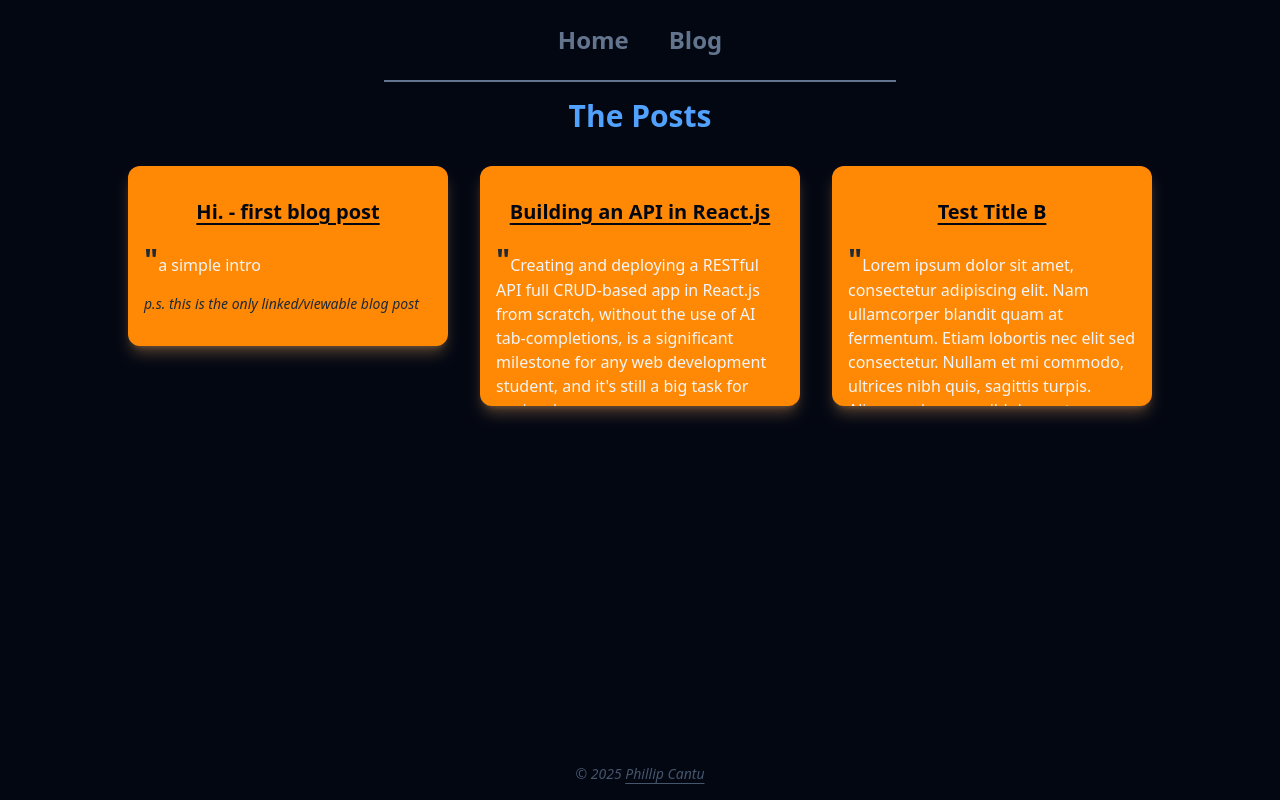
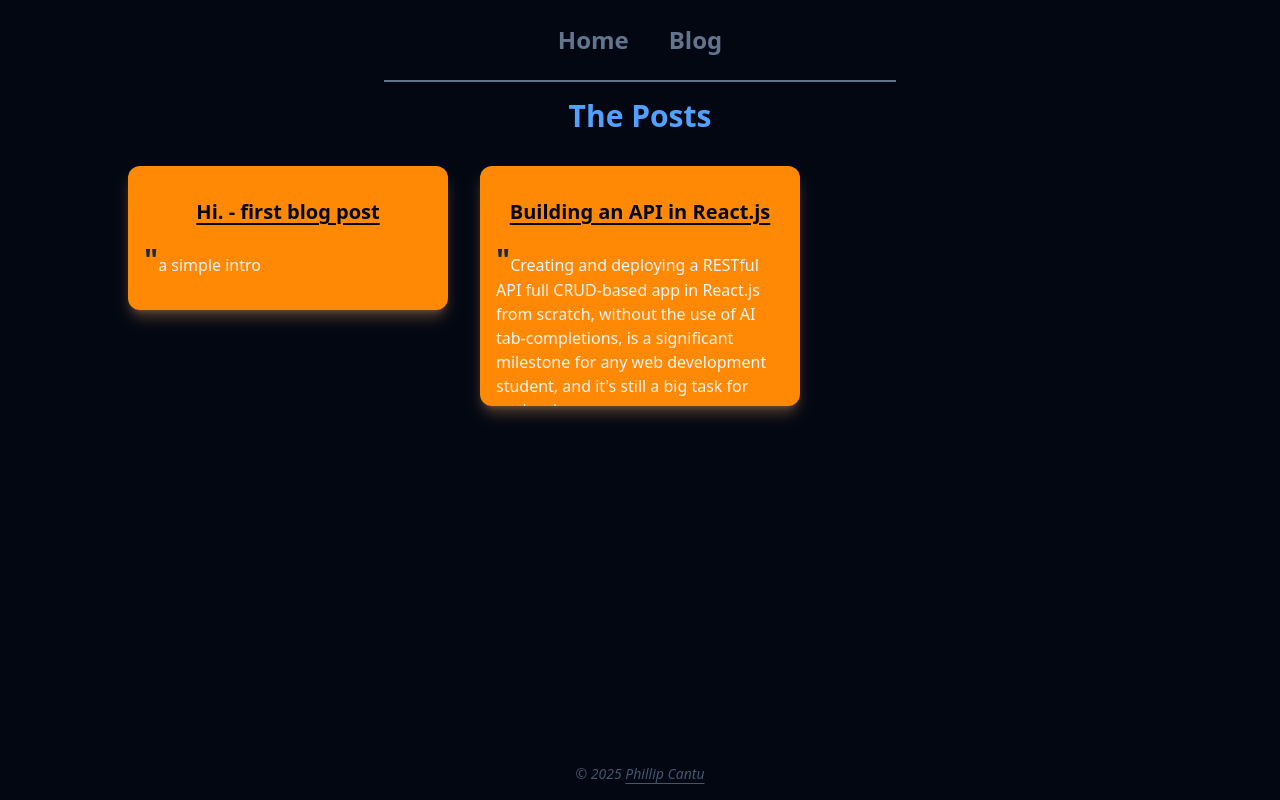
Before and after one commit to CantuPhillip-FS/phillipcantu.com, a Next.js app: page /blog in a window 1280 px wide. Built offline with nearby package versions, Linux system fonts and the light colour scheme.

Commit message:
small update on /blog page

```diff
--- a/app/blog/page.tsx
+++ b/app/blog/page.tsx
@@ -18,12 +18,6 @@ const Blog = () => {
       title: "Building an API in React.js",
       subtitle:
         "Creating and deploying a RESTful API full CRUD-based app in React.js from scratch, without the use of AI tab-completions, is a significant milestone for any web development student, and it's still a big task for senior devs.",
-    },
-    {
-      path: "#",
-      title: "Test Title B",
-      subtitle:
-        "Lorem ipsum dolor sit amet, consectetur adipiscing elit. Nam ullamcorper blandit quam at fermentum. Etiam lobortis nec elit sed consectetur. Nullam et mi commodo, ultrices nibh quis, sagittis turpis. Aliquam rhoncus nibh laoreet congue cursus. Sed sed dui feugiat, cursus nisl vitae, molestie quam. Mauris nec lorem sit amet diam tristique interdum vel at nulla. Nam porttitor lectus eros, quis interdum purus dictum vel. Aenean ipsum dui, bibendum sit amet ante bibendum, volutpat volutpat purus. Etiam dapibus mi id varius hendrerit. Mauris sed orci nisl. Phasellus iaculis massa ut neque fringilla imperdiet. Curabitur quis quam in enim laoreet porttitor eu sit amet magna. Vivamus quis tortor tincidunt, tincidunt turpis ac, sodales sem. Donec maximus ligula pharetra, efficitur dui at, maximus ligula. Aenean feugiat ex enim, feugiat porttitor sapien euismod sit amet. Morbi elementum, diam a lacinia aliquet, magna odio venenatis nibh, vitae fermentum arcu ante dictum nunc. Sed consequat leo libero. Cras non ante eu nisi iaculis tincidunt. Nunc maximus nisl ac mi condimentum, et imperdiet ipsum iaculis. Suspendisse potenti. Curabitur non purus libero. Nulla lacinia, nibh vel imperdiet iaculis, libero ante congue velit, nec lobortis purus nunc ac eros. Proin vitae suscipit tellus, id euismod purus. Nulla sollicitudin sed nisl vitae imperdiet.",
     },
   ];
 
@@ -52,9 +46,6 @@ const Blog = () => {
                 <span className="text-gray-800 text-3xl font-bold">&#34;</span>
                 {post.subtitle}
               </h3>
-              <p className="text-sm text-gray-800">
-                <em>p.s. this is the only linked/viewable blog post</em>
-              </p>
             </article>
           </Link>
         ))}
```
